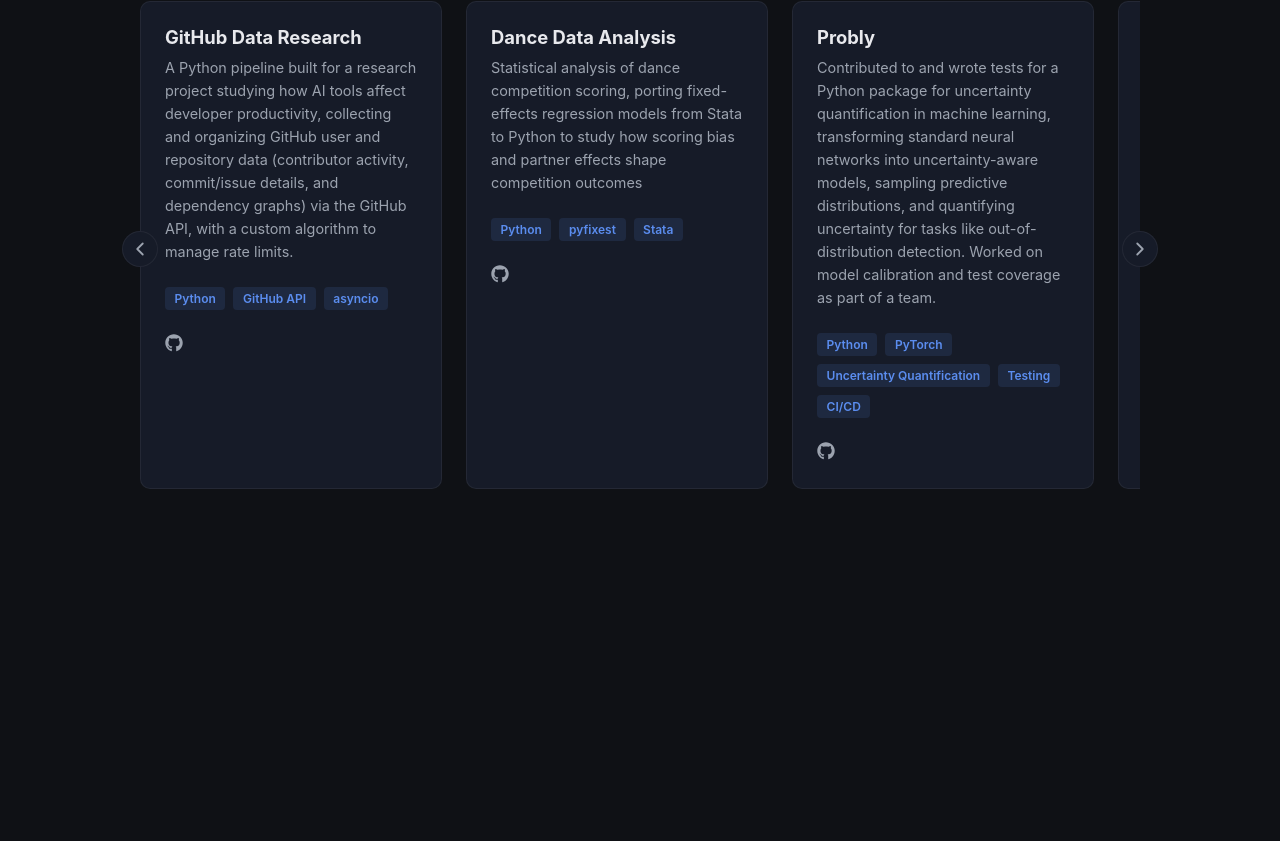
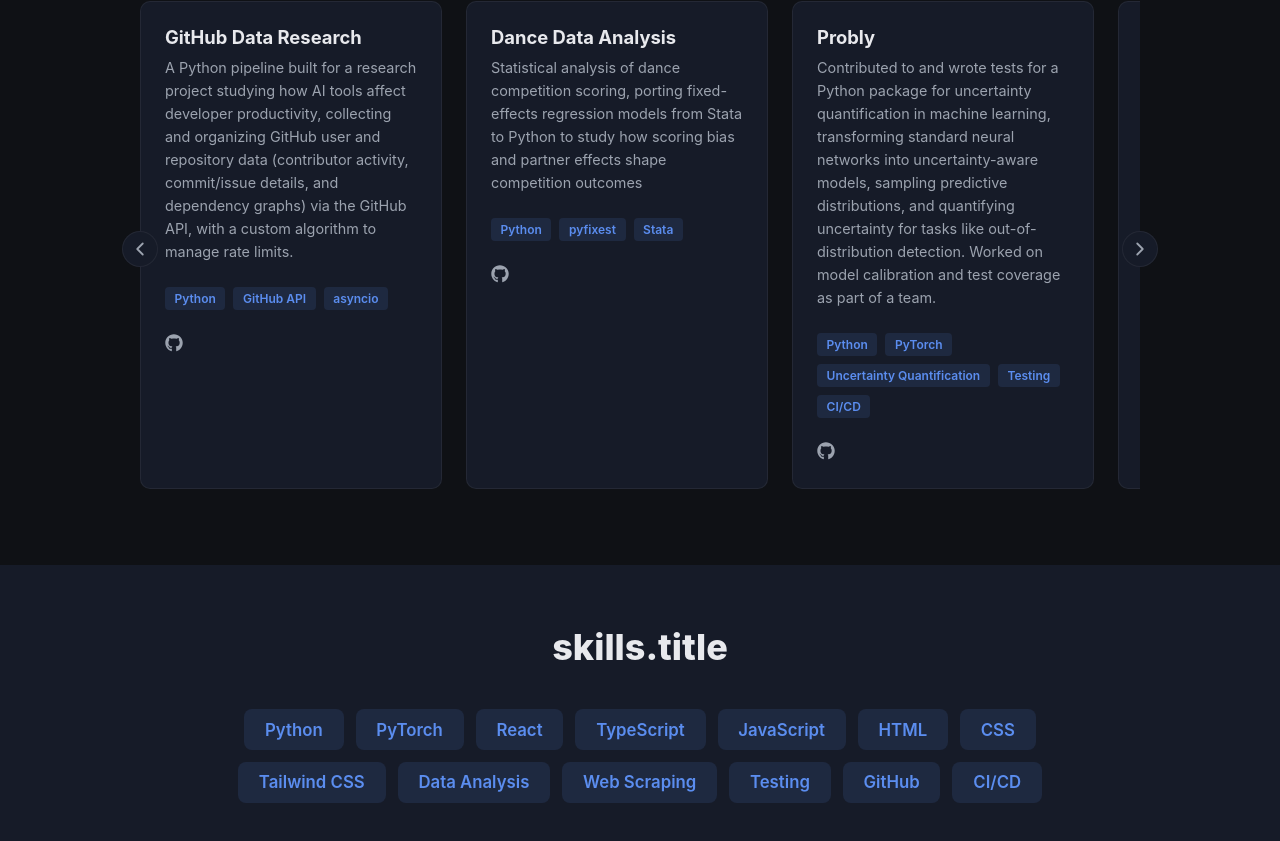
Before and after one commit to Shoha28/Portfolio, a React (Vite) app: page / in a window 1280 px wide. Shown: the part 965-1806 px from the top of the page. Before the commit the page ends 1530 px from the top, so only its background shows below. Built offline with nearby package versions, Linux system fonts and the light colour scheme.

Commit message:
Added Skills Section

```diff
--- a/src/App.tsx
+++ b/src/App.tsx
@@ -2,7 +2,8 @@
 import Header from "./components/Header/Header";
 import About from "./components/About/About";
 import Works from "./components/Works/Works";
-
+import Skills from "./components/Skills/Skills";
+import BackToTop from "./components/BackToTop/BackToTop";
 export default function App() {
   return (
     <>
@@ -10,6 +11,8 @@
       <Header></Header>
       <About></About>
       <Works></Works>
+      <Skills></Skills>
+      <BackToTop></BackToTop>
     </>
   );
 }
--- /dev/null
+++ b/src/components/Skills/Skills.css
@@ -0,0 +1,42 @@
+.skills-container {
+  display: flex;
+  justify-content: center;
+  padding: calc(var(--space-lg) * 1.5) var(--space-md);
+  background-color: var(--bg-secondary);
+}
+
+.skills-content {
+  max-width: 900px;
+  width: 100%;
+  text-align: center;
+}
+
+.skills-title {
+  font-family: var(--font-sans);
+  font-size: 2.25rem;
+  font-weight: 800;
+  color: var(--text-primary);
+  margin: 0 0 var(--space-lg) 0;
+}
+
+.skills-grid {
+  display: flex;
+  flex-wrap: wrap;
+  justify-content: center;
+  gap: 0.75rem;
+}
+
+.skill-chip {
+  font-family: var(--font-sans);
+  font-size: 1.05rem;
+  font-weight: 600;
+  color: var(--accent-primary);
+  background-color: rgba(91, 141, 239, 0.12);
+  padding: 0.65rem 1.3rem;
+  border-radius: 8px;
+  transition: transform 0.2s ease;
+}
+
+.skill-chip:hover {
+  transform: translateY(-2px);
+}
--- /dev/null
+++ b/src/components/Skills/Skills.tsx
@@ -0,0 +1,37 @@
+import { useTranslation } from "react-i18next";
+import "./Skills.css";
+
+const skills: string[] = [
+  "Python",
+  "PyTorch",
+  "React",
+  "TypeScript",
+  "JavaScript",
+  "HTML",
+  "CSS",
+  "Tailwind CSS",
+  "Data Analysis",
+  "Web Scraping",
+  "Testing",
+  "GitHub",
+  "CI/CD",
+];
+
+export default function Skills() {
+  const { t } = useTranslation();
+
+  return (
+    <section id="skills" className="skills-container">
+      <div className="skills-content">
+        <h2 className="skills-title">{t("skills.title")}</h2>
+        <div className="skills-grid">
+          {skills.map((skill) => (
+            <span key={skill} className="skill-chip">
+              {skill}
+            </span>
+          ))}
+        </div>
+      </div>
+    </section>
+  );
+}
```
